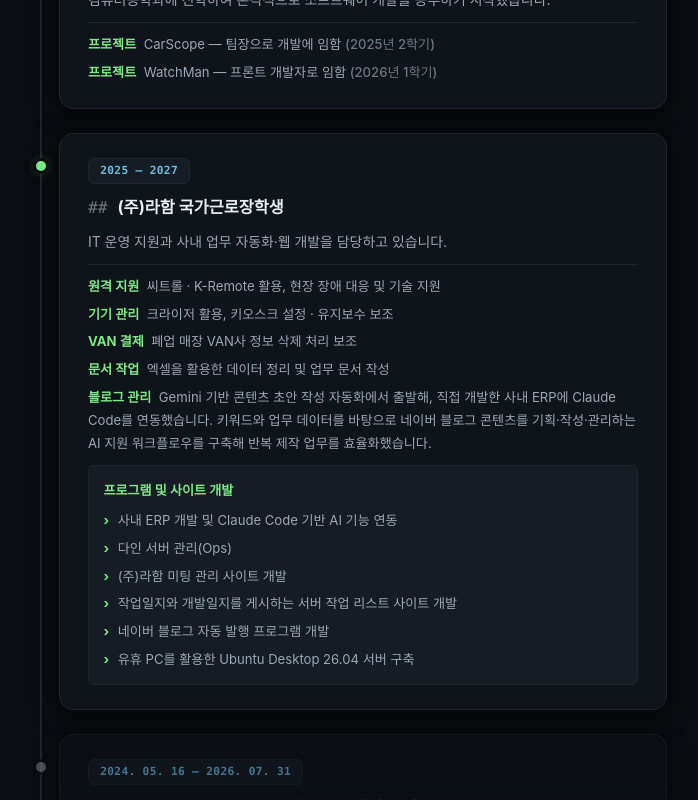
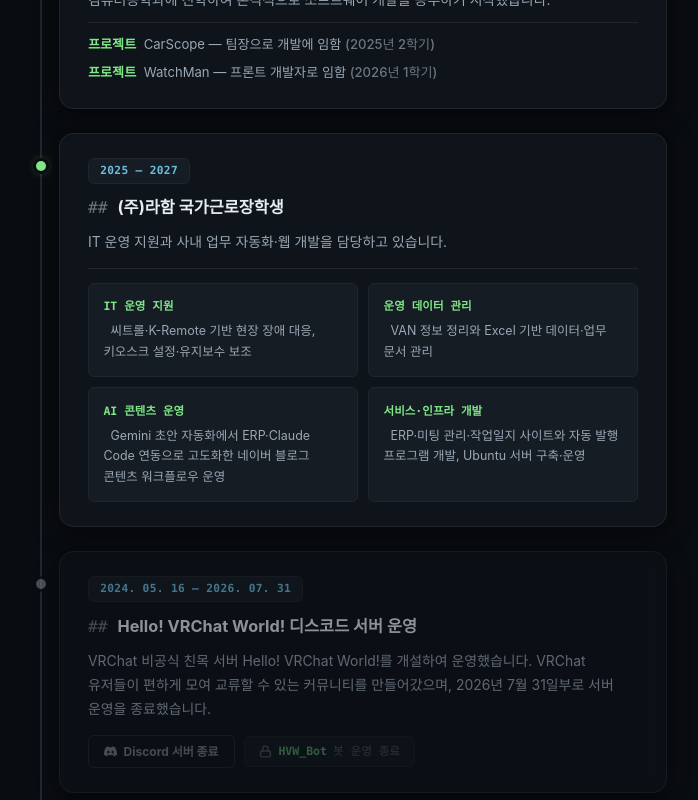
Before and after one commit to FeheDeveloperTeam/fdt-homepage, a React (Vite) app: page /member/fehe in a window 1280 px wide. Shown: the part 2000-2800 px from the top of the page, without its empty margins (291-989 px from the left). Built offline with nearby package versions, Linux system fonts and the light colour scheme; no server answers; the database is empty.

Commit message:
라함 경력 카드 가독성 통일

```diff
--- a/src/member/fehe/pages/HomePage/HomePage.css
+++ b/src/member/fehe/pages/HomePage/HomePage.css
@@ -231,41 +231,42 @@
   color: var(--text-soft);
   line-height: 1.75;
 }
+.timeline-duties--grid {
+  display: grid;
+  grid-template-columns: repeat(2, minmax(0, 1fr));
+  gap: 0.65rem;
+  margin-top: 0.85rem;
+  padding-top: 0.85rem;
+  border-top: 1px solid var(--border);
+}
+.timeline-duties--grid .timeline-duty {
+  margin: 0;
+  padding: 0.85rem 0.9rem;
+  border: 1px solid var(--border);
+  border-radius: var(--radius-sm);
+  background: var(--surface-2);
+  line-height: 1.65;
+}
+.timeline-duties--grid .timeline-duty--first {
+  padding-top: 0.85rem;
+  border-top: 1px solid var(--border);
+}
+.timeline-duties--grid .timeline-duty-label {
+  display: block;
+  margin-bottom: 0.3rem;
+  font-family: var(--font-mono);
+  font-size: 0.72rem;
+}
+.timeline-duties--grid .timeline-duty span {
+  display: block;
+  font-size: 0.78rem;
+}
 .timeline-duty--first {
   margin-top: 0.6rem;
   padding-top: 0.6rem;
   border-top: 1px solid var(--border);
 }
 .timeline-duty-label { color: var(--accent); }
-.timeline-duty--grouped {
-  margin-top: 0.65rem;
-  padding: 0.8rem 0.9rem;
-  background: var(--surface-2);
-  border: 1px solid var(--border);
-  border-radius: var(--radius-sm);
-}
-.timeline-duty--grouped .timeline-duty-label {
-  display: block;
-  margin-bottom: 0.45rem;
-}
-.timeline-duty-list {
-  display: grid;
-  gap: 0.3rem;
-  margin: 0;
-  padding: 0;
-  list-style: none;
-}
-.timeline-duty-list li {
-  position: relative;
-  padding-left: 0.9rem;
-}
-.timeline-duty-list li::before {
-  content: '›';
-  position: absolute;
-  left: 0;
-  color: var(--accent);
-  font-weight: 700;
-}
 
 .timeline-link {
   display:inline-flex; align-items:center; gap:0.4rem;
@@ -375,6 +376,7 @@
   .hero-body { padding: 1.75rem 1.5rem 2rem; }
   .section { padding: 3rem 1.25rem calc(var(--footer-h) + 3rem); }
   .timeline-card { padding: 1.25rem; }
+  .timeline-duties--grid { grid-template-columns: 1fr; }
   .skills-section { padding: 0 1.25rem calc(var(--footer-h) + 3rem); }
   .skills-body { padding: 1.25rem; }
 }
--- a/src/member/fehe/pages/HomePage/HomePage.jsx
+++ b/src/member/fehe/pages/HomePage/HomePage.jsx
@@ -81,25 +81,23 @@
     year: '2025 — 2027',
     heading: '(주)라함 국가근로장학생',
     body: 'IT 운영 지원과 사내 업무 자동화·웹 개발을 담당하고 있습니다.',
+    dutyLayout: 'grid',
     duties: [
-      { label: '원격 지원', desc: '씨트롤 · K-Remote 활용, 현장 장애 대응 및 기술 지원' },
-      { label: '기기 관리', desc: '크라이저 활용, 키오스크 설정 · 유지보수 보조' },
-      { label: 'VAN 결제', desc: '폐업 매장 VAN사 정보 삭제 처리 보조' },
-      { label: '문서 작업', desc: '엑셀을 활용한 데이터 정리 및 업무 문서 작성' },
       {
-        label: '블로그 관리',
-        desc: 'Gemini 기반 콘텐츠 초안 작성 자동화에서 출발해, 직접 개발한 사내 ERP에 Claude Code를 연동했습니다. 키워드와 업무 데이터를 바탕으로 네이버 블로그 콘텐츠를 기획·작성·관리하는 AI 지원 워크플로우를 구축해 반복 제작 업무를 효율화했습니다.',
+        label: 'IT 운영 지원',
+        desc: '씨트롤·K-Remote 기반 현장 장애 대응, 키오스크 설정·유지보수 보조',
       },
       {
-        label: '프로그램 및 사이트 개발',
-        details: [
-          '사내 ERP 개발 및 Claude Code 기반 AI 기능 연동',
-          '다인 서버 관리(Ops)',
-          '(주)라함 미팅 관리 사이트 개발',
-          '작업일지와 개발일지를 게시하는 서버 작업 리스트 사이트 개발',
-          '네이버 블로그 자동 발행 프로그램 개발',
-          '유휴 PC를 활용한 Ubuntu Desktop 26.04 서버 구축',
-        ],
+        label: '운영 데이터 관리',
+        desc: 'VAN 정보 정리와 Excel 기반 데이터·업무 문서 관리',
+      },
+      {
+        label: 'AI 콘텐츠 운영',
+        desc: 'Gemini 초안 자동화에서 ERP·Claude Code 연동으로 고도화한 네이버 블로그 콘텐츠 워크플로우 운영',
+      },
+      {
+        label: '서비스·인프라 개발',
+        desc: 'ERP·미팅 관리·작업일지 사이트와 자동 발행 프로그램 개발, Ubuntu 서버 구축·운영',
       },
     ],
   },
@@ -275,27 +273,16 @@
                   &nbsp; {ev.text}
                 </p>
               ))}
-              {item.duties && item.duties.map((d, di) => (
-                <div
-                  key={di}
-                  className={
-                    `timeline-duty${di === 0 ? ' timeline-duty--first' : ''}${
-                      d.details ? ' timeline-duty--grouped' : ''
-                    }`
-                  }
-                >
-                  <strong className="timeline-duty-label">{d.label}</strong>
-                  {d.details ? (
-                    <ul className="timeline-duty-list">
-                      {d.details.map((detail) => (
-                        <li key={detail}>{detail}</li>
-                      ))}
-                    </ul>
-                  ) : (
-                    <span>&nbsp; {d.desc}</span>
-                  )}
+              {item.duties && (
+                <div className={`timeline-duties${item.dutyLayout ? ` timeline-duties--${item.dutyLayout}` : ''}`}>
+                  {item.duties.map((d, di) => (
+                    <div key={di} className={`timeline-duty${di === 0 ? ' timeline-duty--first' : ''}`}>
+                      <strong className="timeline-duty-label">{d.label}</strong>
+                      <span>&nbsp; {d.desc}</span>
+                    </div>
+                  ))}
                 </div>
-              ))}
+              )}
               {item.projects && item.projects.map((proj, pi) => (
                 <p key={pi} className="timeline-body" style={{ marginTop: pi === 0 ? '0.6rem' : '0.3rem', paddingTop: pi === 0 ? '0.6rem' : 0, borderTop: pi === 0 ? '1px solid var(--border)' : 'none', fontSize: '0.82rem' }}>
                   <strong style={{ color: 'var(--accent)' }}>프로젝트</strong>
```
Also changed, not shown: 1 other file (tests, documents, lock files or other folders).
